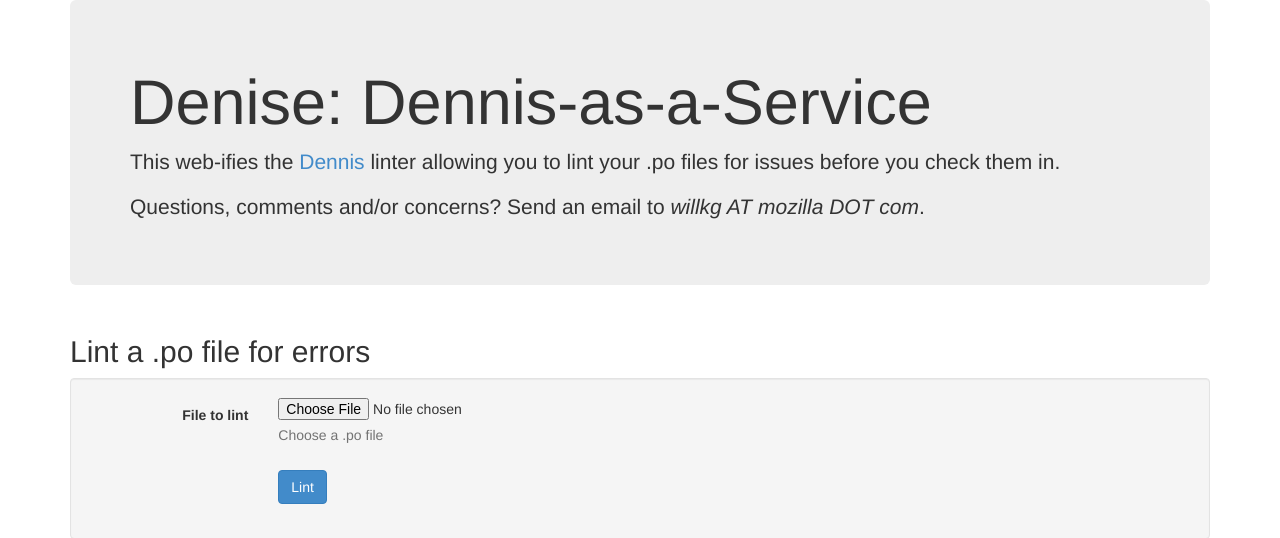
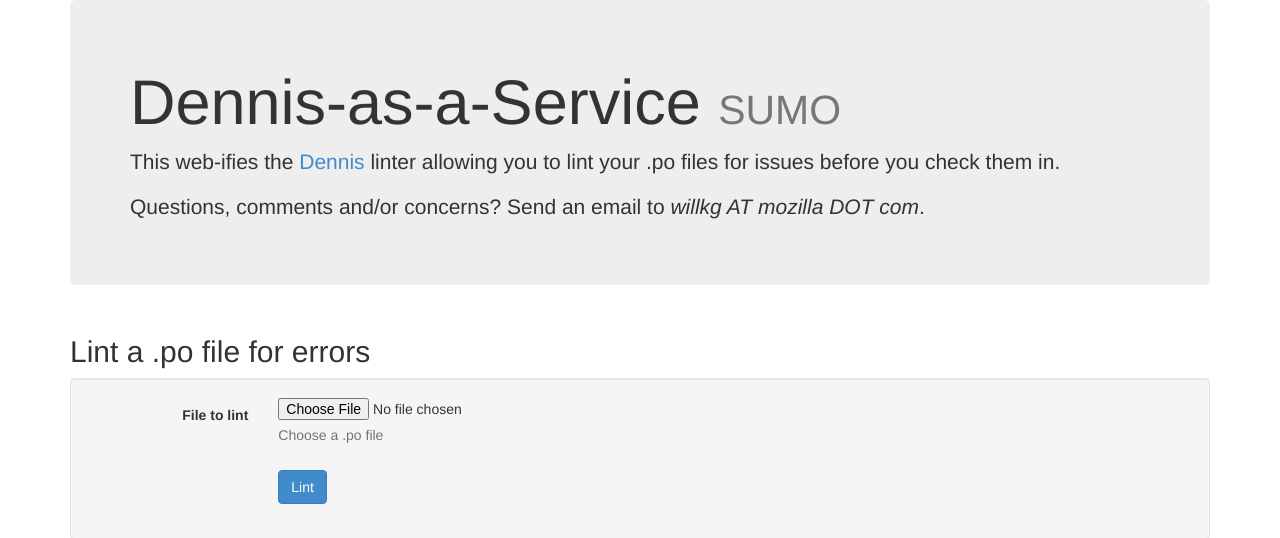
Before and after one commit to willkg/denise, a Flask app: page / in a window 1280 px wide. Shown: the top 538 px of the page. Run offline with Flask 2, Linux system fonts and the light colour scheme; some libraries are stand-ins or nearby versions.

Commit message:
Switching it to "dennis-sumo"

```diff
--- a/denise/templates/index.html
+++ b/denise/templates/index.html
@@ -2,7 +2,7 @@
 
 {% block content %}
 <div class="jumbotron">
-  <h1>Denise: Dennis-as-a-Service</h1>
+  <h1>Dennis-as-a-Service <small>SUMO</small></h1>
   <p>
     This web-ifies the <a href="https://dennis.readthedocs.org/">Dennis</a>
     linter allowing you to lint your .po files for issues before you check
--- a/stackato.yml
+++ b/stackato.yml
@@ -1,4 +1,4 @@
-name: denise-sumo
+name: dennis-sumo
 framework:
    type: python
    runtime: python27
```
